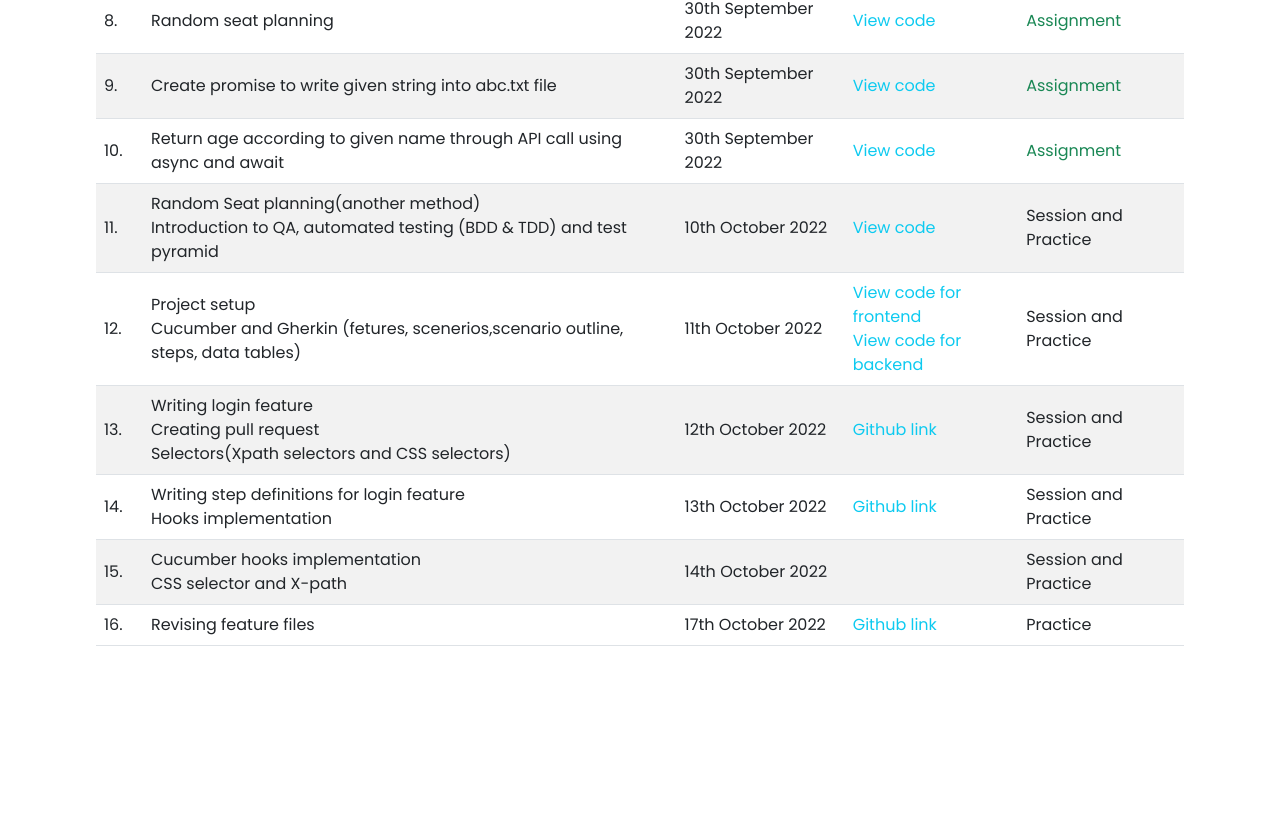
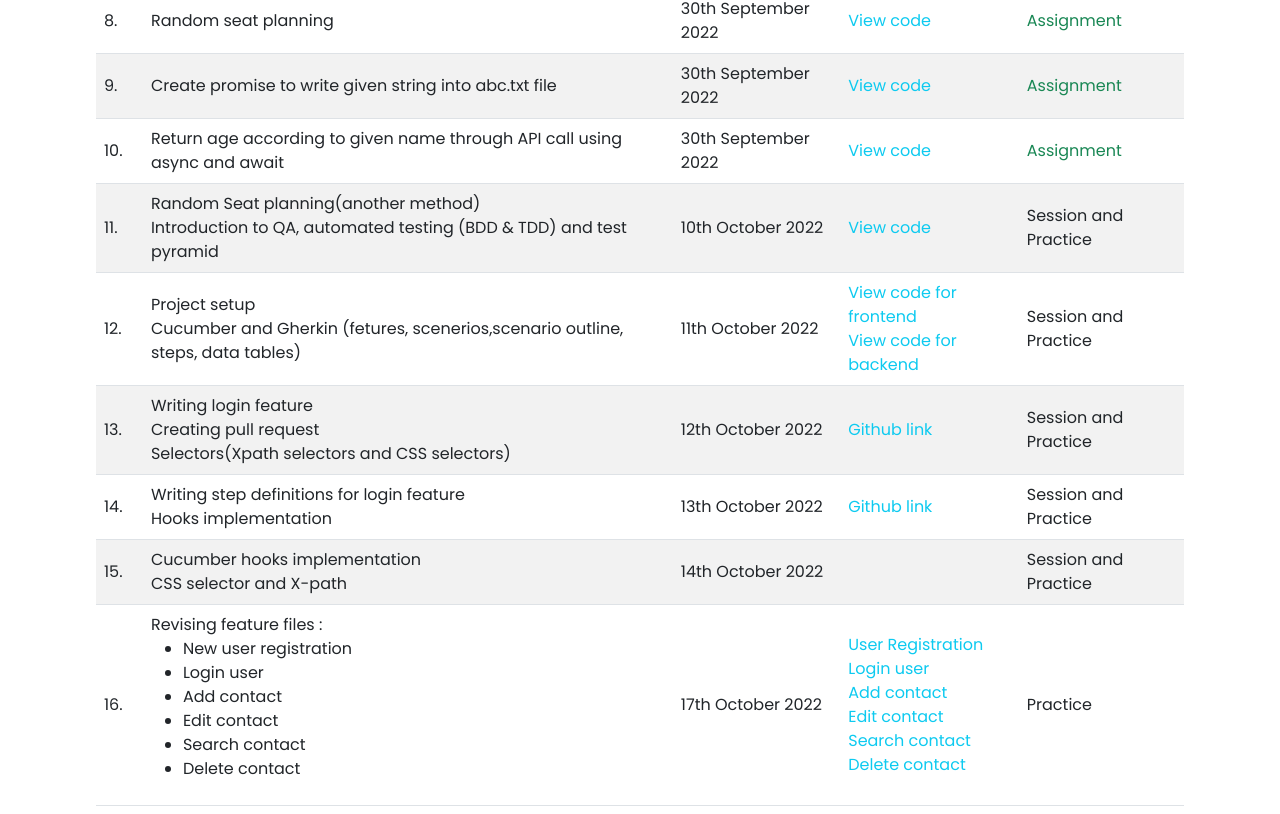
Before and after one commit to Salipa-Gurung/JankariTECH-Mentorship, a plain HTML site: page index.html in a window 1280 px wide. Shown: the part 760-1574 px from the top of the page. Before the commit the page ends 1454 px from the top, so only its background shows below. Drawn offline with nearby package versions, Linux system fonts and the light colour scheme.

Commit message:
added list for feature file

```diff
--- a/index.html
+++ b/index.html
@@ -190,11 +190,24 @@
             <tr>
                 <td>16.</td>
                 <td>
-                    Revising feature files
+                    Revising feature files :</br>
+                    <ul>
+                        <li>New user registration</li>
+                        <li>Login user</li>
+                        <li>Add contact</li>
+                        <li>Edit contact</li>
+                        <li>Search contact</li>
+                        <li>Delete contact</li>
+                    </ul>
                 </td>
                 <td>17th October 2022</td>
                 <td>
-                    <a href="https://github.com/SagarGi/FeatureFiles/tree/main/Features3/tests/features" class="text-info">Github link</a> </br>
+                    <a href="https://github.com/SagarGi/FeatureFiles/blob/main/Features3/tests/features/userRegistration.feature" class="text-info">User Registration</a> </br>
+                    <a href="https://github.com/SagarGi/FeatureFiles/blob/main/Features3/tests/features/login.feature" class="text-info">Login user</a> </br>
+                    <a href="https://github.com/SagarGi/FeatureFiles/blob/main/Features3/tests/features/addContact.feature" class="text-info">Add contact</a> </br>
+                    <a href="https://github.com/SagarGi/FeatureFiles/blob/main/Features3/tests/features/editContact.feature" class="text-info">Edit contact</a> </br>
+                    <a href="https://github.com/SagarGi/FeatureFiles/blob/main/Features3/tests/features/searchContact.feature" class="text-info">Search contact</a> </br>
+                    <a href="https://github.com/SagarGi/FeatureFiles/blob/main/Features3/tests/features/deleteContact.feature" class="text-info">Delete contact</a> </br>
                 </td>
                 <td>Practice</td>
             </tr>
```
